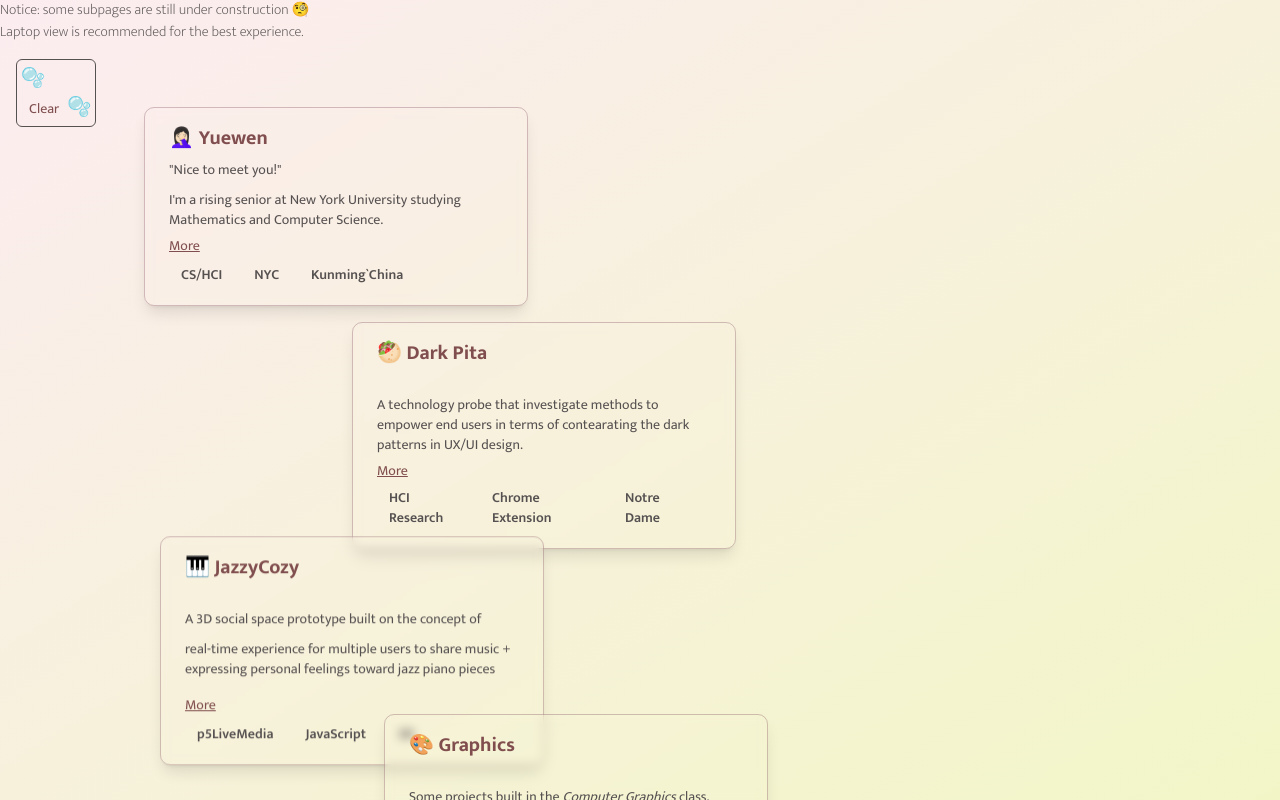
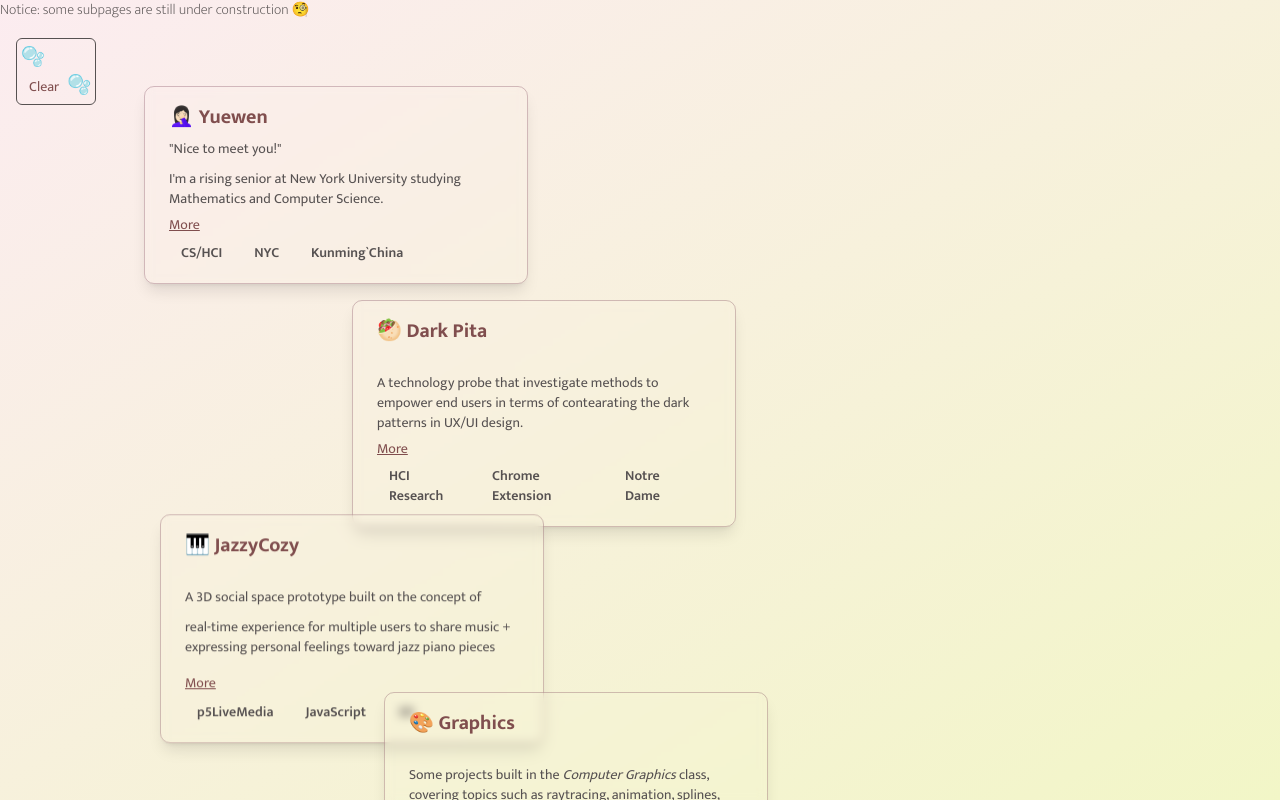
Before and after one commit to kapa-moon/kapa-space, a React (Create React App) app in the folder kapa-space/: page / in a window 1280 px wide. Built offline with nearby package versions, Linux system fonts and the light colour scheme.

Commit message:
update notice

```diff
--- a/kapa-space/src/App.js
+++ b/kapa-space/src/App.js
@@ -35,7 +35,7 @@ function App() {
         <Route path="/graphics" element={<Graphics />}/>
         <Route path="/decider" element={<Decider />}/>
       </Routes>
-      <p className='notice'>Notice: some subpages are still under construction 🧐<br/>Laptop view is recommended for the best experience.
+      <p className='notice'>Notice: some subpages are still under construction 🧐
       </p>
       <ClearBtn />
       {/* <a href='https://kapa-moon.github.io/real-time-space/'target="_blank"><Iframe title="Inline Frame Example" className='frame'
@@ -53,6 +53,8 @@ function App() {
   } else {
     return(
     <div className="App">
+      <p className='notice'>Notice: some subpages are still under construction 🧐<br/>Laptop view is recommended for the best experience.
+      </p>
       <Routes >
         <Route path="/" element={<Home />} />
         <Route path="/yuewen" element={<Yuewen />} />
```
